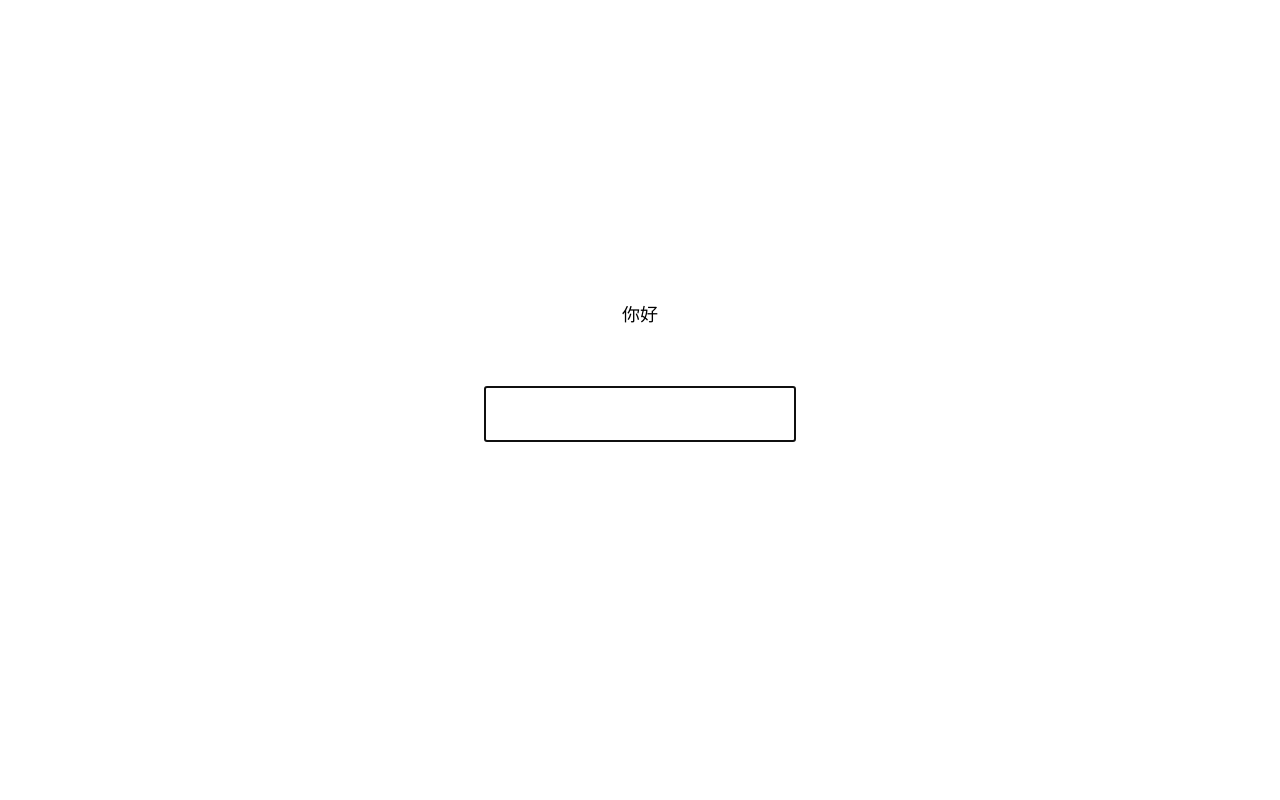
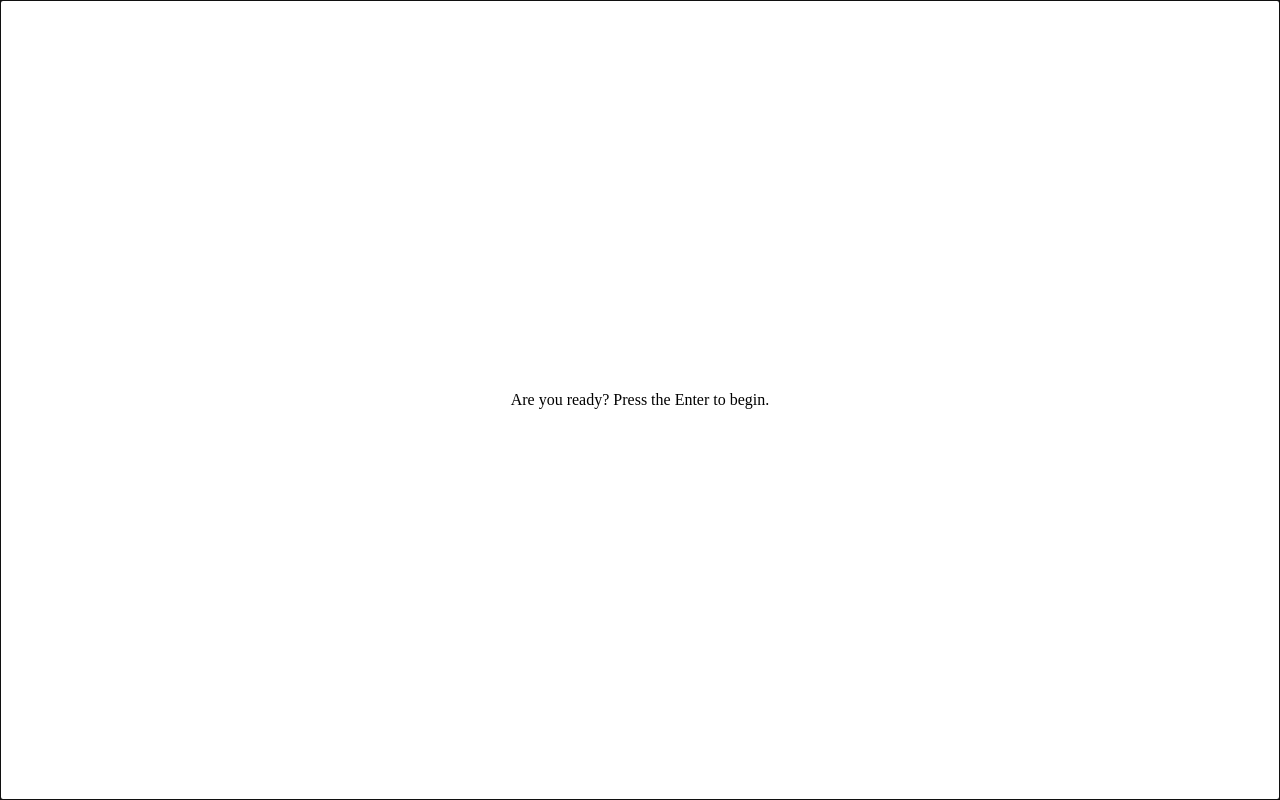
Before and after one commit to RookieMasterrr/simple-english, a Vue app: page / in a window 1280 px wide. Built offline with nearby package versions, Linux system fonts and the light colour scheme; the HTML template or start-up script is replaced by a standard one.

Commit message:
独立input框+初始页面+发音

```diff
--- a/src/App.vue
+++ b/src/App.vue
@@ -1,48 +1,104 @@
 <template>
     <div class="app">
-        <header class="translation">{{ current_word.translation }}</header>
-        <div class="inputs_container">
-
+        <header>{{ current_word.translation }}</header>
+        <div ref="inputs_container_ref" class="inputs_container">
+            <input v-for="(_, index) in current_word.content" v-bind:key="current_word.id.toString() + index.toString()"
+                type="text" @input="(e) => handleTyping(e, index)">
         </div>
-        <input v-model="input_content" ref="input" type="text" @input="handleType" />
+        <!-- <button @click="playAudio">播放</button> -->
+        <dialog ref="ready_dialog_ref">
+            <span @click="close_dialog">
+                Are you ready? Press the Enter to begin.
+            </span>
+        </dialog>
     </div>
 </template>
 
 <script setup lang="ts">
 import { words } from "@/data.ts";
-import { computed, onMounted, ref, type Ref } from "vue";
+import { computed, nextTick, onMounted, ref, type Ref } from "vue";
 
 const count = ref(0)
-const index = ref(0)
-const input_content = ref("")
-const input: Ref<HTMLInputElement | null> = ref(null)
+const inputs_container_ref: Ref<HTMLDivElement | null> = ref(null)
 const current_word = computed(() => {
     return words[count.value]
 })
+const ready_dialog_ref: Ref<HTMLDialogElement | null> = ref(null)
 
-const handleType = () => {
-    index.value = (input_content.value.length - 1 === -1) ? 0 : input_content.value.length - 1
-    if (current_word.value.content[index.value] === input_content.value[index.value]) {
-        if (index.value === current_word.value.content.length - 1) {
+const playAudio = () => {
+    new Audio(current_word.value.voiceUrl).play()
+}
+
+const handleTyping = (event: Event, index: number) => {
+    const current_input_element = (event.target as HTMLInputElement)
+    const current_input_value = current_input_element.value
+    const wanted_value = current_word.value.content[index]
+    if (current_input_value === wanted_value) {
+        if (index === current_word.value.content.length - 1) {
+            current_input_element.setAttribute("class", "success")
             setTimeout(() => {
-                move_next()
+                move_next_word()
             }, 300);
+        } else {
+            current_input_element.setAttribute("class", "success")
+            current_input_element.setAttribute("disabled", "true")
+            focus_input(index + 1)
         }
     } else {
+        current_input_element.setAttribute("class", "failed")
         setTimeout(() => {
-            input_content.value = input_content.value.substring(0, input_content.value.length - 1)
+            current_input_element.value = ""
         }, 300);
     }
+
 }
 
-const move_next = () => {
+const move_next_word = () => {
+    if (count.value === words.length - 1) {
+        alert("背完啦")
+        count.value = 0
+        nextTick(() => {
+            focus_input(0)
+        })
+        return
+    }
     count.value += 1
-    index.value = 0
-    input_content.value = ""
+    nextTick(() => {
+        focus_input(0)
+        playAudio()
+    })
+}
+
+const focus_input = (index: number) => {
+    const index_input = inputs_container_ref.value?.children[index] as HTMLInputElement
+    index_input.focus()
+}
+
+
+const close_dialog = () => {
+    ready_dialog_ref.value?.close()
+}
+
+const bindKeys = () => {
+    window.addEventListener('keydown', (event) => {
+        switch (event.key) {
+            case "Enter":
+                close_dialog()
+                setTimeout(() => {
+                    focus_input(0)
+                    playAudio()
+                }, 300);
+                break;
+            default:
+                break;
+        }
+    });
 }
 
 onMounted(() => {
-    input.value?.focus()
+    focus_input(0)
+    ready_dialog_ref.value?.show()
+    bindKeys()
 })
 </script>
 
@@ -53,22 +109,61 @@ onMounted(() => {
     align-items: center;
     justify-content: center;
     gap: 30px;
-    width: 80%;
+    width: 100%;
     margin: 0 auto;
-    margin-top: 300px;
+    margin-top: 20%;
 }
 
 .app header {
-    text-align: center;
     font-size: large;
 }
 
-.app input {
-    width: 30%;
+.app .inputs_container {
+    width: 100%;
     height: 50px;
+
+    display: flex;
+    align-content: center;
+    justify-content: center;
+    gap: 20px;
+}
+
+.app .inputs_container input {
+    box-sizing: border-box;
+    border: 0px;
+    border-bottom: 1px black solid;
+    outline: none;
+    padding: 10px;
+    background-color: white;
+    width: 50px;
+
     font-size: larger;
-
     letter-spacing: 10px;
+    text-align: center;
 
 }
+
+.app .inputs_container input.success {
+    color: blue;
+    border: 0px;
+}
+
+.app .inputs_container input.failed {
+    color: red;
+}
+
+dialog {
+    padding: 0;
+    margin: 0;
+    border: 0;
+    top: 0;
+    bottom: 0;
+    left: 0;
+    right: 0;
+    box-sizing: border-box;
+    width: 100%;
+    height: 100%;
+    text-align: center;
+    line-height: 100vh;
+}
 </style>
--- a/src/data.ts
+++ b/src/data.ts
@@ -2,13 +2,26 @@ interface word {
   id: number
   content: string
   translation: string
-  voice?: string
+  pronunciation?: string
+  voiceUrl?: string
 }
 
 export const words: word[] = [
-  { id: 1, content: 'hello', translation: '你好' },
-  { id: 2, content: 'world', translation: '世界' },
-  { id: 3, content: 'practice', translation: '联系' },
+  {
+    id: 1,
+    content: 'hello',
+    translation: '你好',
+    voiceUrl:
+      'https://dictionary.cambridge.org/media/english-chinese-traditional/us_pron/h/hel/hello/hello.mp3',
+  },
+  {
+    id: 2,
+    content: 'world',
+    translation: '世界',
+    voiceUrl:
+      'https://dictionary.cambridge.org/media/english-chinese-traditional/us_pron/w/wor/world/world.mp3',
+  },
+  { id: 3, content: 'practice', translation: '练习' },
   { id: 4, content: 'make', translation: '做' },
   { id: 5, content: 'perfect', translation: '完美' },
 ]
```
